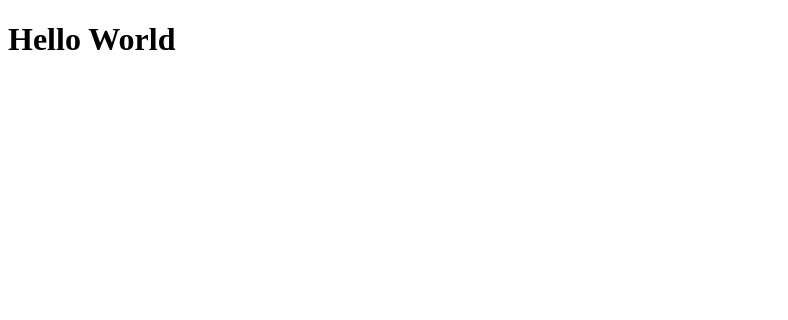
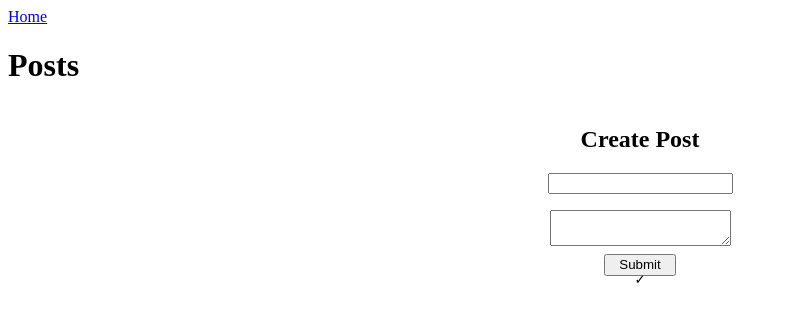
Before and after one commit to RhoneLachner/lab-35-actions, a React app: page / in a window 1280 px wide. Shown: the top 320 px of the page, without its empty margins (0-788 px from the left). Built offline with nearby package versions, Linux system fonts and the light colour scheme.

Commit message:
added file structure, elements on home page, and css

```diff
--- /dev/null
+++ b/src/components/app/App.css
@@ -0,0 +1,21 @@
+section, .inputSection, form {
+    display: flex;
+    flex-direction: column;
+    text-align: center;
+    justify-content: center;
+}
+input, button, textarea {
+    display: flex;
+    flex-direction: column;
+    align-self: center;
+    justify-self: center;
+}
+input {
+    margin-bottom: 1rem;
+}
+button {
+    margin: .5rem;
+    width: 4.5rem;
+    height: 1.4rem;
+    text-align: center;
+}
--- a/src/components/app/App.jsx
+++ b/src/components/app/App.jsx
@@ -1,5 +1,24 @@
 import React from 'react';
+import styles from './App.css';
 
 export default function App() {
-  return <h1>Hello World</h1>;
+  return <>
+    <div>
+      <a href="/">Home</a>
+      <h1>Posts</h1>
+    </div>
+
+    <section className={styles.inputSection}>
+      <h2>Create Post</h2>
+      <form>
+        <input name="title"></input>
+        <textarea name="body"></textarea>
+        <button>Submit ✓</button>
+      </form>
+    </section>
+
+    <section>
+      <ul></ul>
+    </section>
+  </>;
 }
```
Also changed, not shown: src/actions/postActions.js (added), src/reducers/postReducer.js (added).
